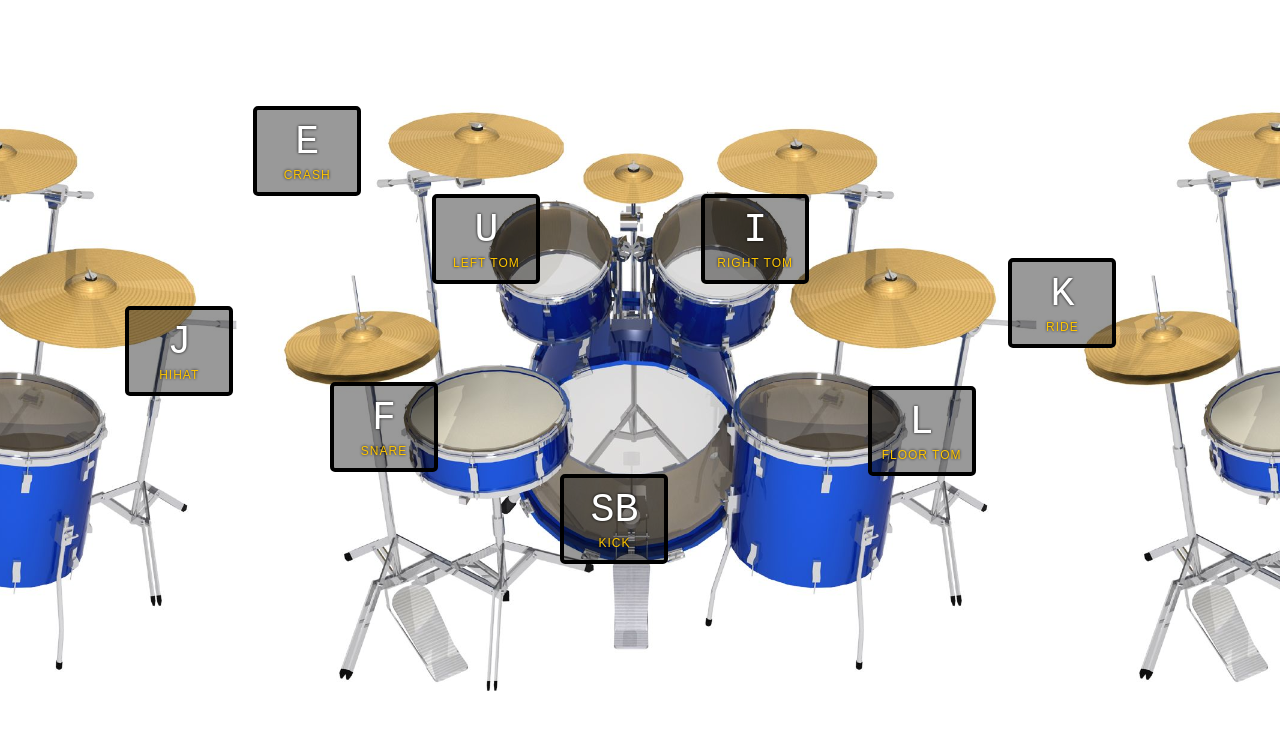
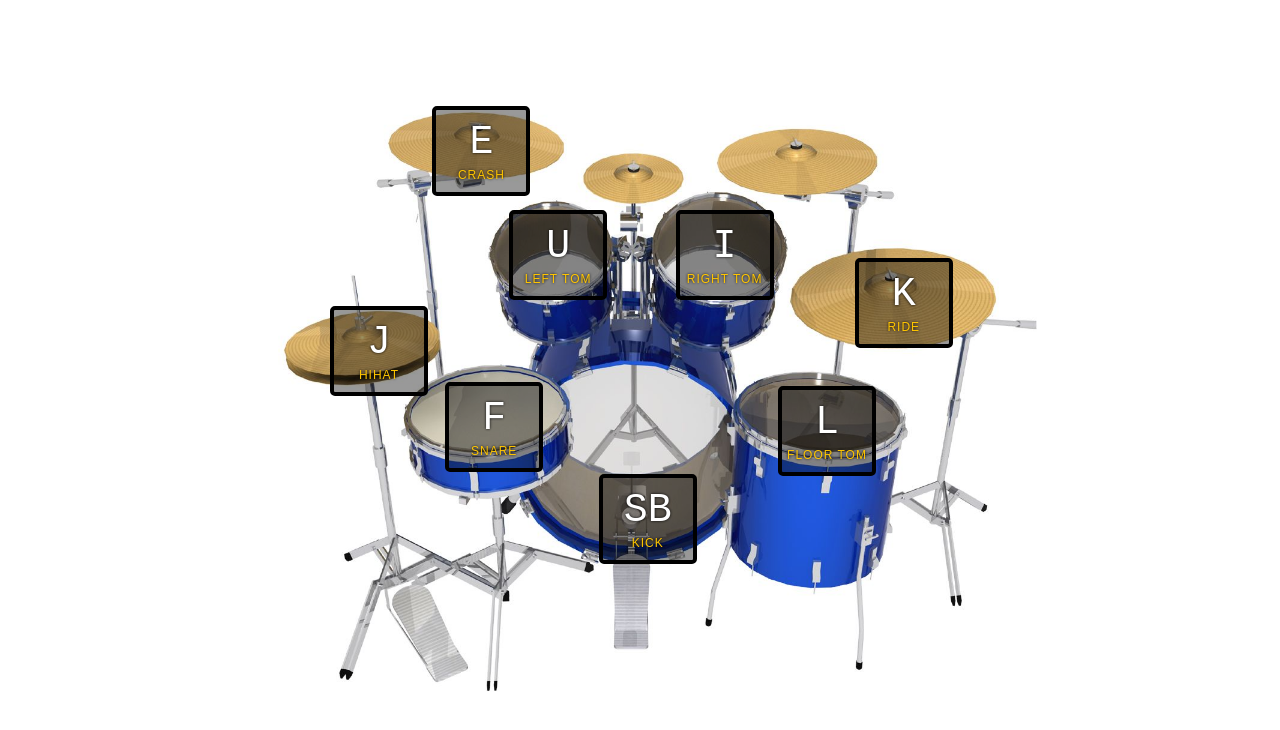
Before and after one commit to johnApplegate/thumbKit, a plain HTML site: page index.html in a window 1280 px wide. Drawn offline with Linux system fonts and the light colour scheme.

Commit message:
removed repeating back image. reposition key icons

```diff
--- a/style.css
+++ b/style.css
@@ -15,6 +15,10 @@ html {
   background-attachment: fixed;
   background-size: contain;
   background-color: #ffffff;
+  background-repeat: no-repeat; /* Prevent the background image from repeating */
+  height: 100%; /* Ensure the HTML element takes the full height of the viewport */
+  margin: 0; /* Remove default margin to prevent white space around the body */
+  overflow: hidden; /* Hide overflow to prevent scrollbars */
 }
 
 body,html {
@@ -37,8 +41,8 @@ body,html {
   margin: 1rem;
   font-size: 1.5rem;
   padding: 1rem .5rem;
-  transition: all 0.1s ease;
-  width: 9rem;
+  transition: all 0.2s ease;
+  width: 8rem;
   text-align: center;
   color: white;
   background: rgba(0,0,0,0.4);
@@ -47,49 +51,49 @@ body,html {
 
 #kick {
   position: absolute;
-  left: 43%;
+  left: 46%;
   top: 58%;
 }
 
 #snare {
   position: absolute;
-  left: 25%;
+  left: 34%;
   top: 46.5%;
 }
 
 #hihat {
   position: absolute;
-  left: 9%;
+  left: 25%;
   top: 37%;
 }
 
 #lefttom {
   position: absolute;
-  left: 33%;
-  top: 23%;
+  left: 39%;
+  top: 25%;
 }
 
 #righttom {
   position: absolute;
-  left: 54%;
-  top: 23%;
+  left: 52%;
+  top: 25%;
 }
 
 #floortom {
   position: absolute;
-  left: 67%;
+  left: 60%;
   top: 47%;
 }
 
 #crash {
   position: absolute;
-  left: 19%;
+  left: 33%;
   top: 12%;
 }
 
 #ride {
   position: absolute;
-  left: 78%;
+  left: 66%;
   top: 31%;
 }
 
```
